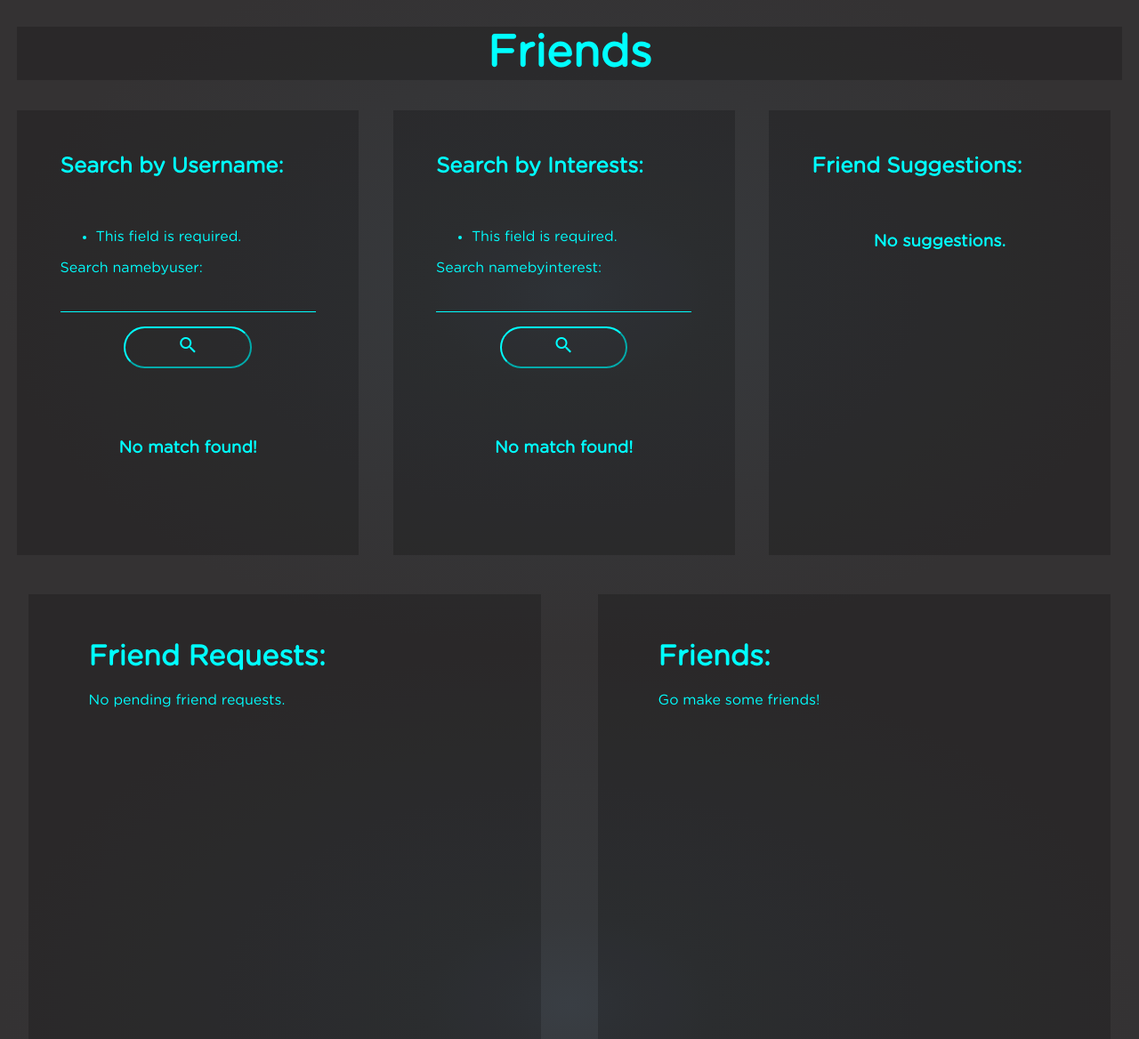
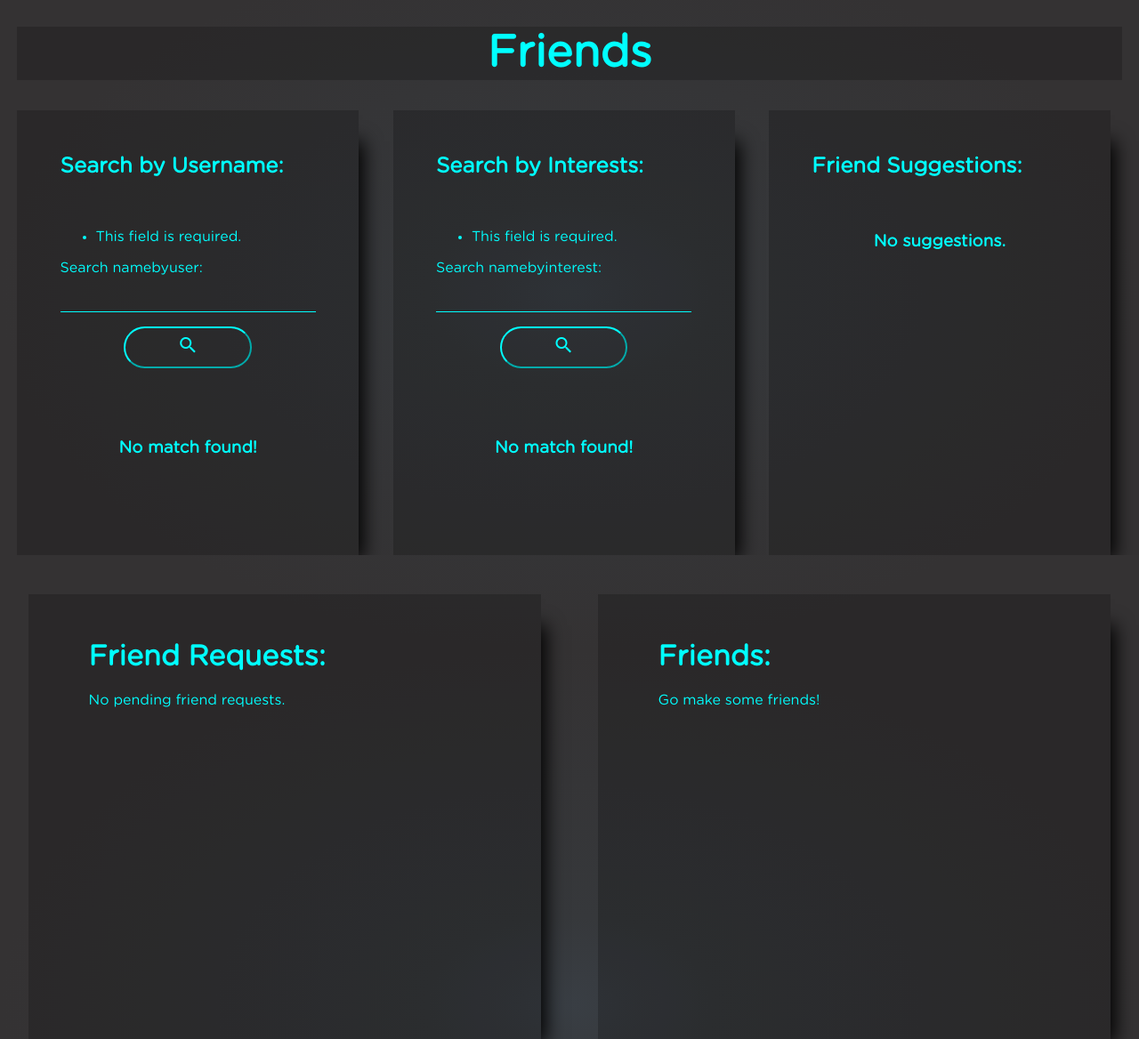
Before and after one commit to hpuppala26/cmpe272, a Django app: page /friends/matching/ in a window 1280 px wide. Shown: the part 70-1238 px from the top of the page at 89% size. Run offline with Django 3.2, Linux system fonts and the light colour scheme; a user stored in the database is signed in; data comes from the database, SQL or seed files in the repository; data that the repository does not hold is empty; parts of the project's set-up code (start-up, migrations or seed data) failed here and were passed over; some libraries are stand-ins or nearby versions.

Commit message:
Shadowww

```diff
--- a/friends/templates/friends/friendsugg.html
+++ b/friends/templates/friends/friendsugg.html
@@ -87,6 +87,7 @@
         margin: 0 1.5%;
         height: 500px;
         transition: background-color 1s ease;
+        box-shadow: 20px 20px 20px -15px #000000;
     }
     .matchcontainer>div:hover, .friends>div:hover{
         background: rgba(0, 0, 0, 0.5);
@@ -102,6 +103,7 @@
         margin: 0 2.5%;
         height: 500px;
         transition: background-color 1s ease;
+        box-shadow: 20px 20px 20px -15px #000000;
     }
     .left-friends{
         float: left;
```
